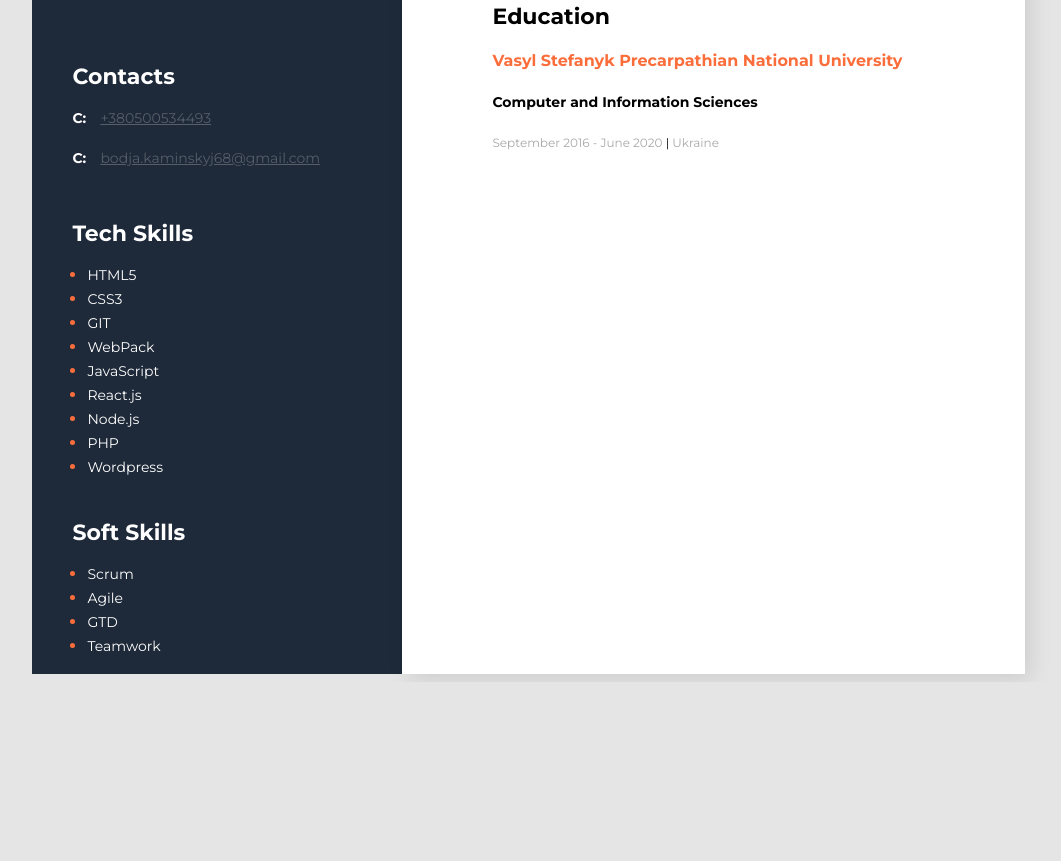
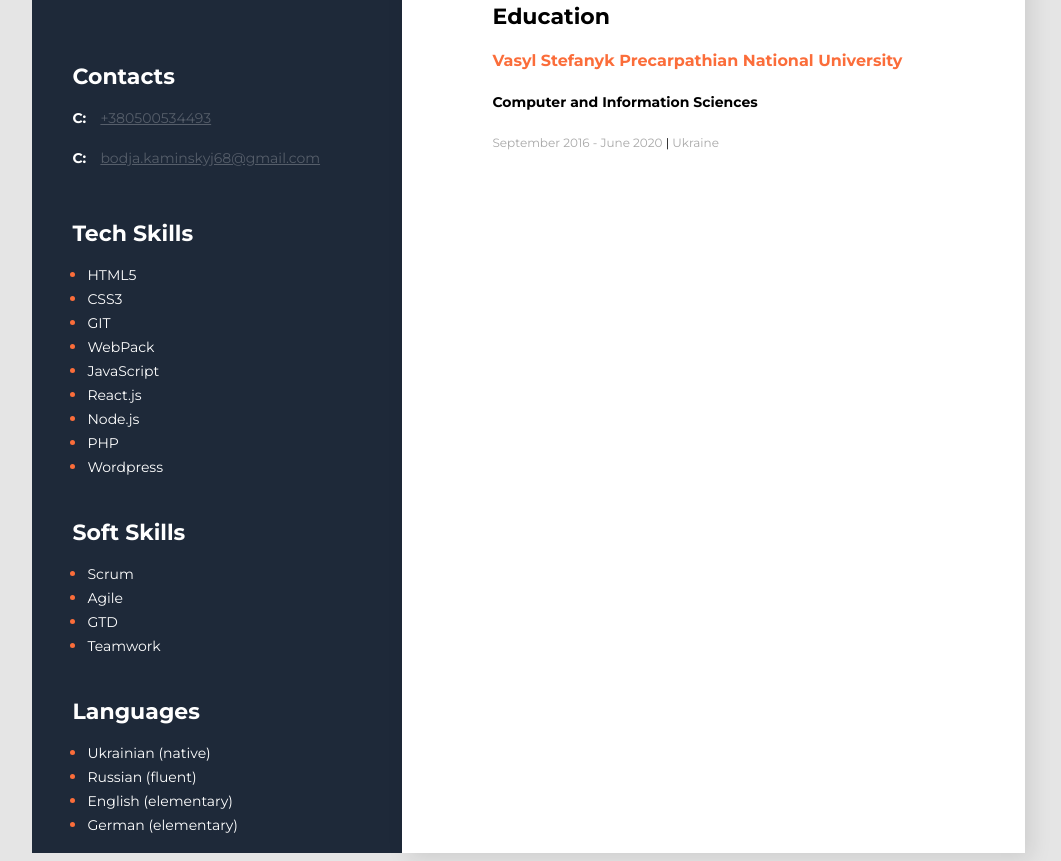
Before and after one commit to bodjakaminskyj/resume, a plain HTML site: page index.html in a window 1280 px wide. Shown: the part 449-1310 px from the top of the page, without its empty margins (215-1276 px from the left). Before the commit the page ends 1131 px from the top, so only its background shows below. Drawn offline with Linux system fonts and the light colour scheme.

Commit message:
first commit

```diff
--- a/index.html
+++ b/index.html
@@ -126,6 +126,15 @@
                     <li><span class="soft-skills-text">Teamwork</span></li>
                 </ul>
             </div>
+            <div class="language">
+                <h3 class="sidebar-title">Languages</h3>
+                <ul class="language-list">
+                    <li><span class="language-text">Ukrainian (native)</span></li>
+                    <li><span class="language-text">Russian (fluent)</span></li>
+                    <li><span class="language-text">English (elementary)</span></li>
+                    <li><span class="language-text">German (elementary)</span></li>
+                </ul>
+            </div>
         </aside>
     </div>
 </body>
--- a/styles/style.css
+++ b/styles/style.css
@@ -152,7 +152,7 @@ body{
     line-height: 27px;
     margin-bottom: 10px;
 }
-.contacts, .tech-skills, .soft-skills{
+.contacts, .tech-skills, .soft-skills, .language{
     margin-left: 40px;
     margin-top: 40px;
 }
@@ -174,15 +174,16 @@ body{
     line-height: 24px;
     color: #565e6a;
 }
-.tech-skills-list, .soft-skills-list{
+.tech-skills-list, .soft-skills-list, .language-list {
     color: #ffffff;
     padding: 0;
     margin-left: 15px;
 }
-.tech-skills-list li, .soft-skills-list li{
+
+.tech-skills-list li, .soft-skills-list li, .language-list li{
     color: #FB6D3A;
 }
-.tech-skills-text, .soft-skills-text{
+.tech-skills-text, .soft-skills-text, .language-text{
     color: #fff;
     font-style: normal;
     font-weight: normal;
```
